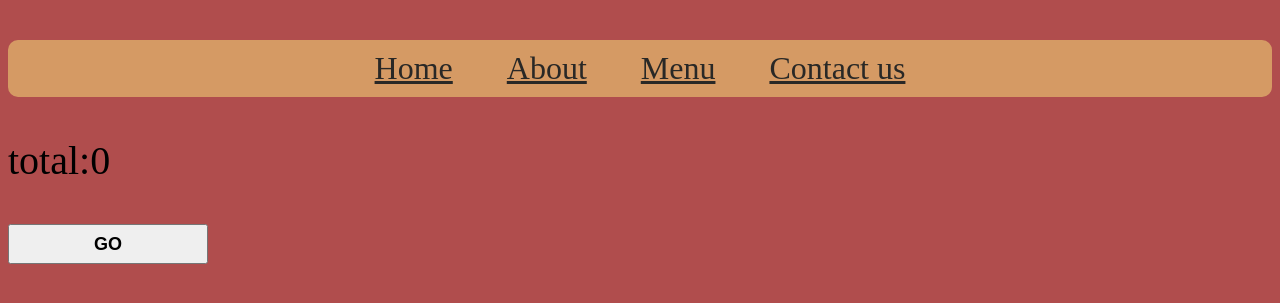
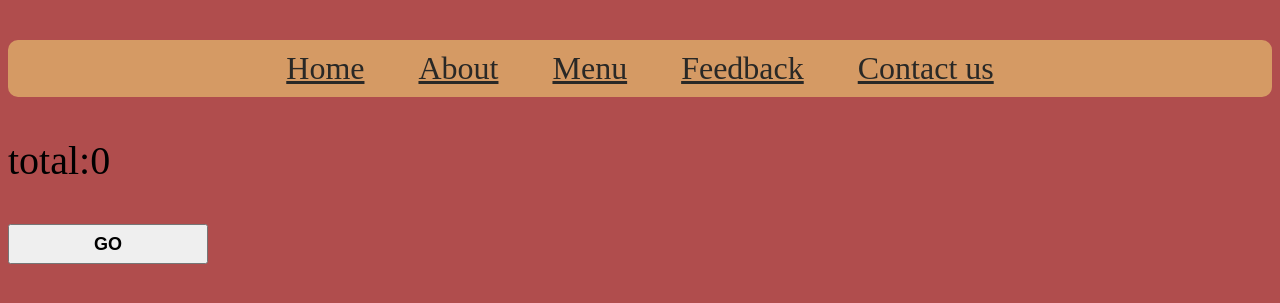
Before and after one commit to krishnaKalyan553/cbit_hack_temp, a Django app: template templates/Cart.html in a window 1280 px wide. Shown: the top 303 px of the page. Run offline with Django 4.2, Linux system fonts and the light colour scheme; the template is opened without the code that fills it, so the values that code supplies are empty.

Commit message:
Update Cart.html

```diff
--- a/templates/Cart.html
+++ b/templates/Cart.html
@@ -25,9 +25,10 @@ input {
     <div id="nav-bar-div">
         <nav id="nav-bar">
             <a class="nav-element" id="nav-home" href="">Home</a>
-            <a class="nav-element" id="nav-about" href="">About</a>
-            <a class="nav-element" id="nav-menu" href="">Menu</a>
-            <a class="nav-element" id="nav-contact" href="">Contact us</a>
+        <a class="nav-element" id="nav-about" href="">About</a>
+        <a class="nav-element" id="nav-menu" href="">Menu</a>
+        <a class="nav-element" id="nav-feedback" href="">Feedback</a>
+        <a class="nav-element" id="nav-contact" href="">Contact us</a
         </nav>
     </div>
 <p id="p1" style="font-size:40px";></p>
```
